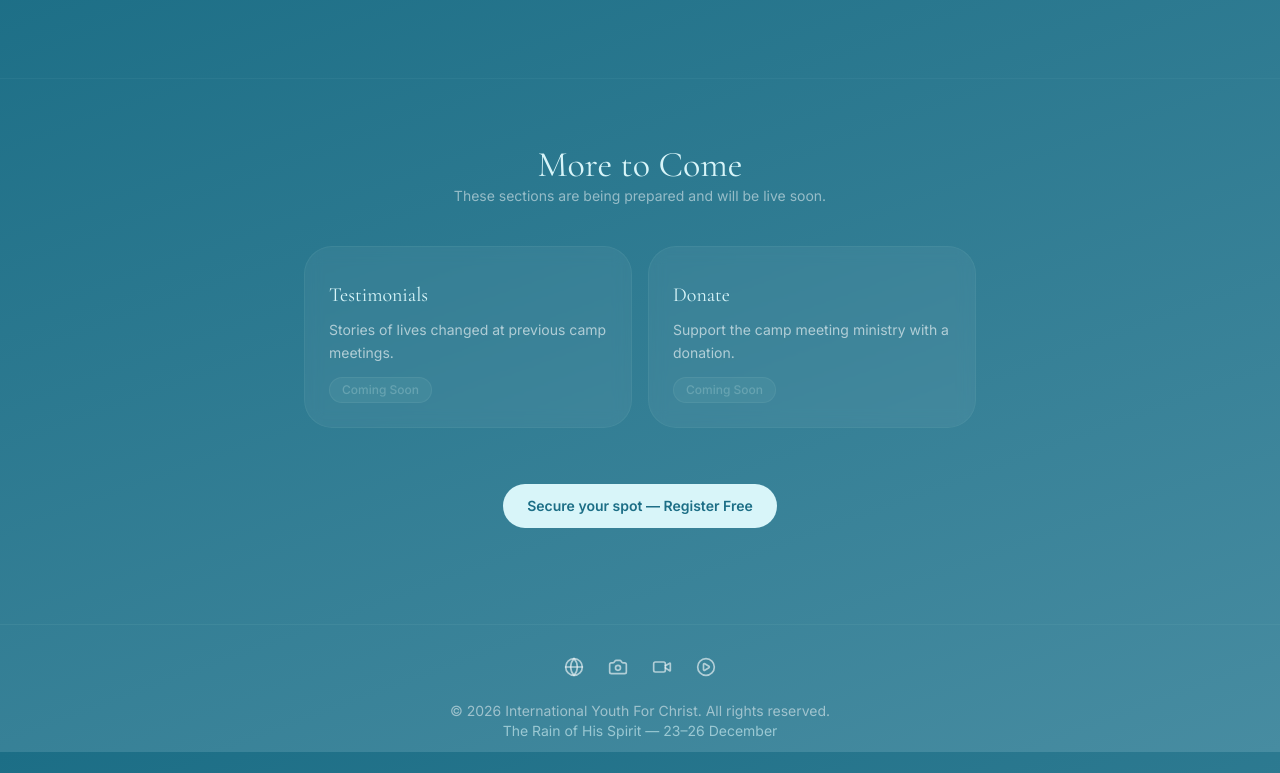
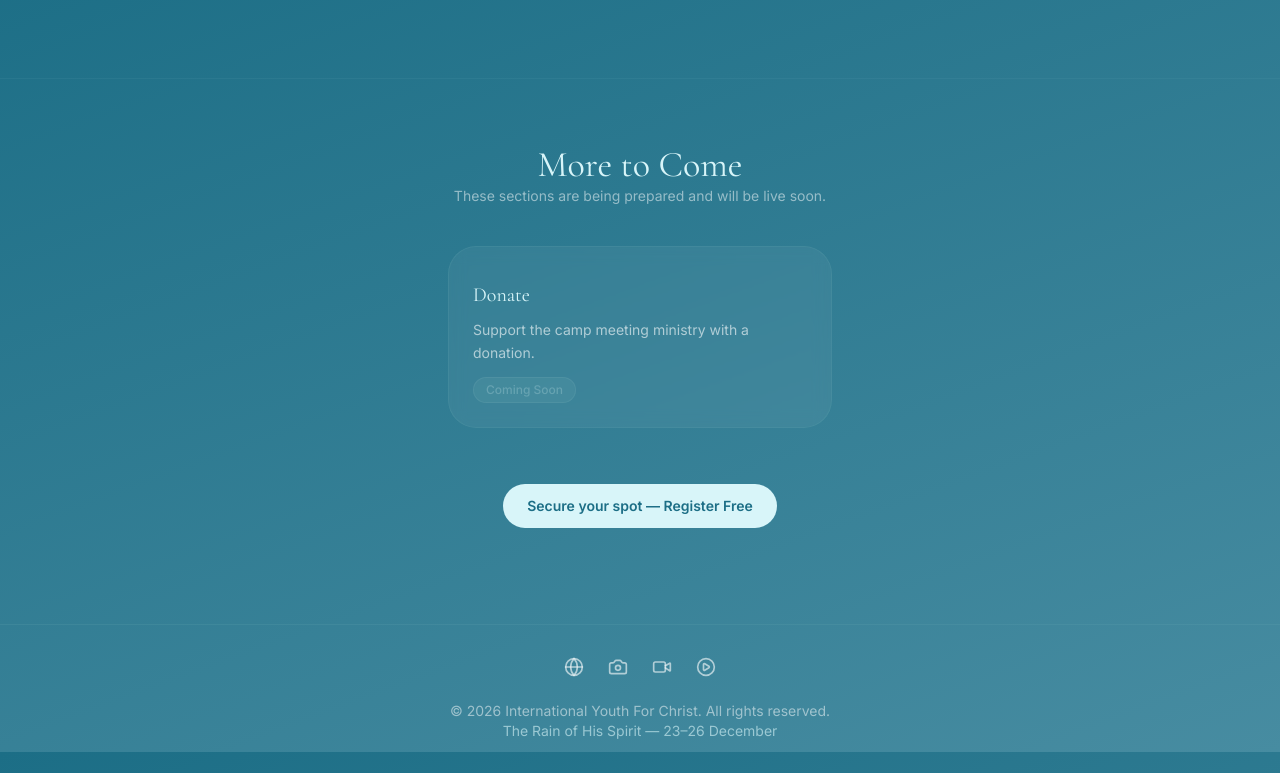
Before and after one commit to kweku-annan/iyc-2026-registration-webapp, a React (Vite) app in the folder frontend/: page / in a window 1280 px wide. Shown: the part 5648-6421 px from the top of the page. Built offline with nearby package versions, Linux system fonts and the light colour scheme; no server answers.

Commit message:
chore: remove testimonials placeholder

```diff
--- a/frontend/src/pages/LandingPage.tsx
+++ b/frontend/src/pages/LandingPage.tsx
@@ -212,12 +212,7 @@
             </p>
           </div>
 
-          <div className="grid sm:grid-cols-2 gap-4 max-w-2xl mx-auto">
-            <PlaceholderCard
-              // icon="💬"
-              title="Testimonials"
-              description="Stories of lives changed at previous camp meetings."
-            />
+          <div className="grid sm:grid-cols-1 gap-4 max-w-sm mx-auto">
             <PlaceholderCard
               // icon="💝"
               title="Donate"
```
